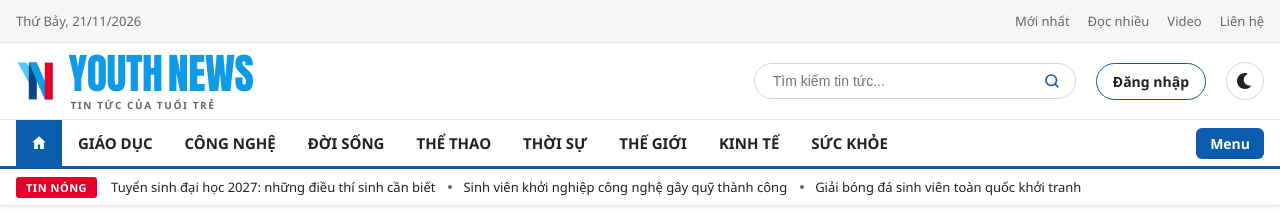
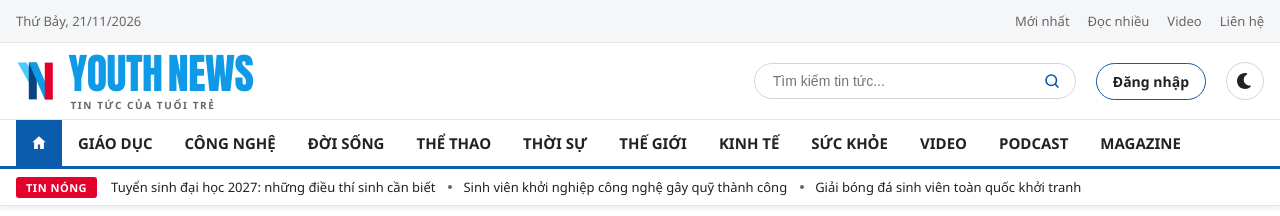
Before and after one commit to NguyenKhanhDinh/YouthNews, a React (Vite) app in the folder client/: page / in a window 1280 px wide. Shown: the top 216 px of the page. Built offline with nearby package versions, Linux system fonts and the light colour scheme.

Commit message:
style: chỉnh sửa phần hiển thị menu, loại bỏ menu ẩn

```diff
--- a/client/src/components/header/Header.jsx
+++ b/client/src/components/header/Header.jsx
@@ -10,7 +10,6 @@ import { magazines } from '../../data/magazines'
 import Logo from '../Logo'
 import './Header.css'
 
-const NAV_VISIBLE = 8
 const MEGA_ARTICLES = 3
 
 const trending = [
@@ -18,6 +17,8 @@ const trending = [
     'Sinh viên khởi nghiệp công nghệ gây quỹ thành công',
     'Giải bóng đá sinh viên toàn quốc khởi tranh',
 ]
+// Mọi mục menu (chuyên mục + Video/Podcast/Magazine) đều có khung hiện khi rê chuột,
+// cả ở thanh menu ngoài lẫn trong bảng Menu khi bấm mở.
 const EXTRA_ENTRIES = [
     { slug: 'video', name: 'Video', to: '/video' },
     { slug: 'podcast', name: 'Podcast', to: '/podcast' },
@@ -27,6 +28,10 @@ const NAV_ENTRIES = [
     ...categories.map((c) => ({ slug: c.slug, name: c.name, to: `/chuyen-muc/${c.slug}` })),
     ...EXTRA_ENTRIES,
 ]
+
+// Số mục hiện trên thanh menu. Nếu nhỏ hơn NAV_ENTRIES.length, phần còn lại nằm trong nút "Menu"
+// (nút chỉ hiện khi có mục bị ẩn); trên điện thoại, nút gạch ba dòng luôn mở bảng Menu đầy đủ.
+const NAV_VISIBLE = NAV_ENTRIES.length
 
 const newest = (list) => [...list].sort((a, b) => new Date(b.publishedAt) - new Date(a.publishedAt))
 
@@ -136,6 +141,15 @@ export default function Header() {
         return () => window.removeEventListener('keydown', onKey)
     }, [])
 
+    useEffect(() => {
+        const mq = window.matchMedia('(min-width: 641px)')
+        const onChange = (e) => {
+            if (e.matches) setMenuOpen(false)
+        }
+        mq.addEventListener('change', onChange)
+        return () => mq.removeEventListener('change', onChange)
+    }, [])
+
     const closeMenu = () => {
         setMenuOpen(false)
         setHoverSlug(null)
@@ -199,7 +213,7 @@ export default function Header() {
                     <ul className="header__quick">
                         <li><Link to="/">Mới nhất</Link></li>
                         <li><a href="#">Đọc nhiều</a></li>
-                        <li><a href="#">Video</a></li>
+                        <li><Link to="/video">Video</Link></li>
                         <li><a href="#">Liên hệ</a></li>
                     </ul>
                 </div>
@@ -259,18 +273,19 @@ export default function Header() {
                                 </svg>
                             </NavLink>
                         </li>
-                        {categories.slice(0, NAV_VISIBLE).map((c) => (
+                        {NAV_ENTRIES.slice(0, NAV_VISIBLE).map((e) => (
                             <li
-                                key={c.slug}
-                                className={hoverSlug === c.slug ? 'is-hover' : ''}
-                                onMouseEnter={() => setHoverSlug(c.slug)}
-                                onFocus={() => setHoverSlug(c.slug)}
+                                key={e.slug}
+                                className={hoverSlug === e.slug ? 'is-hover' : ''}
+                                onMouseEnter={() => setHoverSlug(e.slug)}
+                                onFocus={() => setHoverSlug(e.slug)}
                             >
-                                <NavLink to={`/chuyen-muc/${c.slug}`} className={activeClass} onClick={closeMenu}>
-                                    {c.name}
+                                <NavLink to={e.to} className={activeClass} onClick={closeMenu}>
+                                    {e.name}
                                 </NavLink>
                             </li>
                         ))}
+                        {NAV_ENTRIES.length > NAV_VISIBLE && (
                             <li className="header__nav-extra">
                                 <button
                                     className="header__menu-btn"
@@ -281,6 +296,7 @@ export default function Header() {
                                     {menuOpen ? 'Đóng' : 'Menu'}
                                 </button>
                             </li>
+                        )}
                     </ul>
                 </nav>
                 {!menuOpen && renderHover()}
@@ -305,6 +321,7 @@ export default function Header() {
                 )}
             </div>
 
+            {/* Dòng tin nóng */}
             <div className="header__ticker">
                 <div className="header__container header__ticker-inner">
                     <span className="header__ticker-label">Tin nóng</span>
```
Lines whose indentation alone changed are shown as unchanged.
